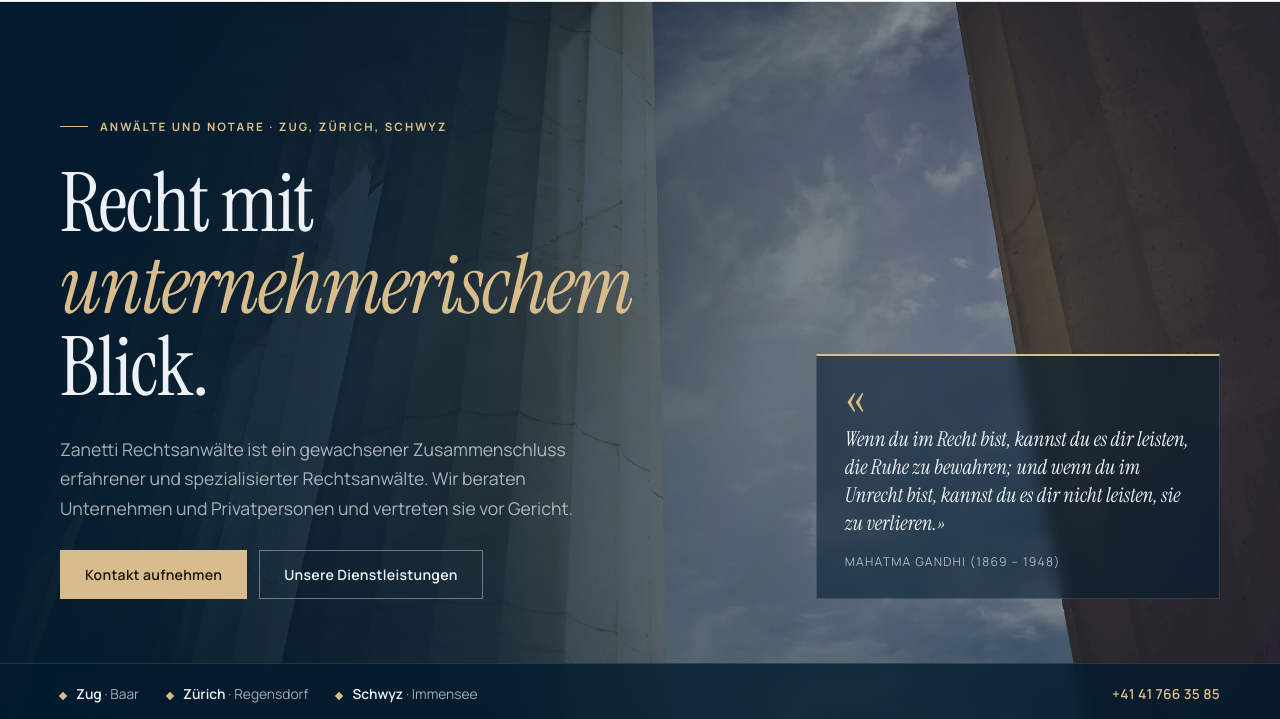
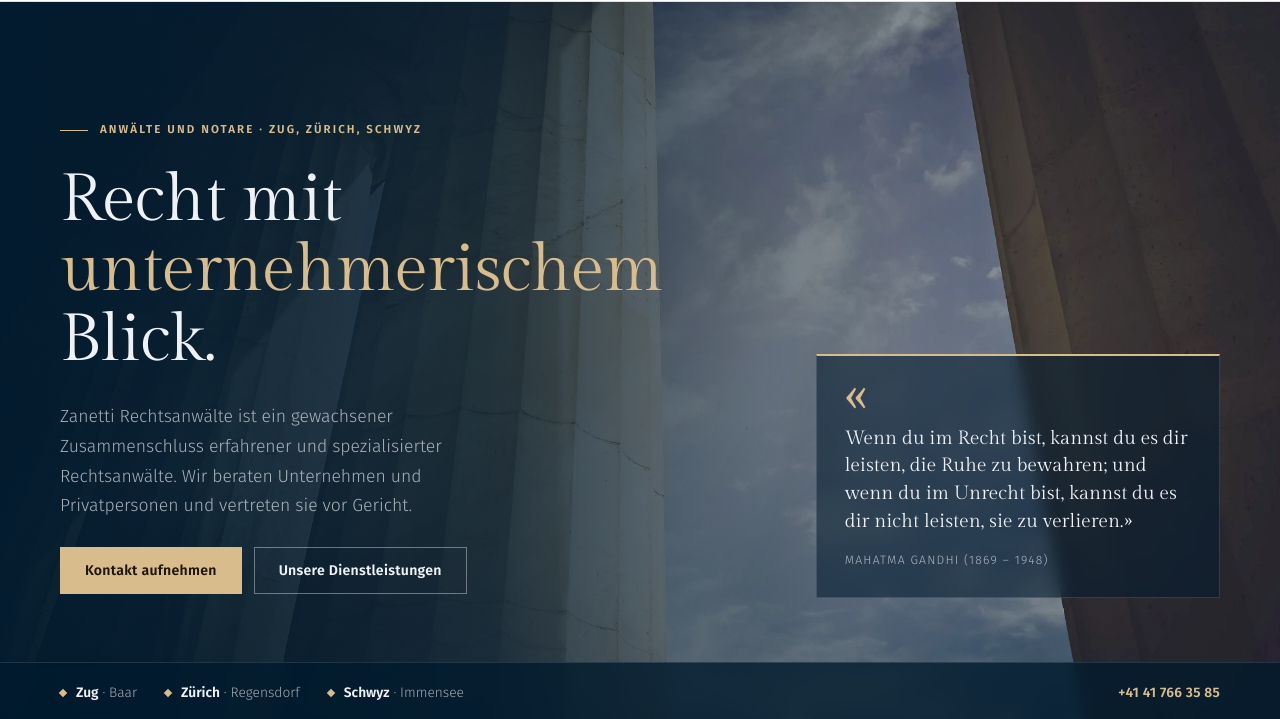
Before and after one commit to user47439/law-firm-website, a plain HTML site: page index.html in a window 1280 px wide. Shown: the part 79-798 px from the top of the page. Drawn offline with Linux system fonts and the light colour scheme.

Commit message:
Use zanettilaw.ch fonts: Gilda Display and Fira Sans
Co-Authored-By: Claude Opus 5.5 <noreply@anthropic.com>

```diff
--- a/index.html
+++ b/index.html
@@ -8,7 +8,7 @@
 <meta name="description" content="Zanetti Rechtsanwälte AG – Beratung, Prozessführung und Beurkundungen in Baar, Regensdorf und Immensee.">
 <link rel="preconnect" href="https://fonts.googleapis.com">
 <link rel="preconnect" href="https://fonts.gstatic.com" crossorigin>
-<link rel="stylesheet" href="https://fonts.googleapis.com/css2?family=Instrument+Serif:ital@0;1&family=Manrope:wght@400;500;600;700&display=swap">
+<link rel="stylesheet" href="https://fonts.googleapis.com/css2?family=Gilda+Display&family=Fira+Sans:wght@300;400;500;600&display=swap">
 <style>
 /* Layout: split hero (navy statement panel beside the columns photo), facts band,
    then alternating light and navy sections; sticky section titles on wide screens. */
@@ -25,8 +25,8 @@
   --gold-light: #d9bc8c;
   --on-navy: #eef2f6;
   --on-navy-muted: rgba(238,242,246,.68);
-  --display: "Instrument Serif", "Iowan Old Style", Georgia, serif;
-  --body: "Manrope", "Helvetica Neue", Arial, sans-serif;
+  --display: "Gilda Display", "Iowan Old Style", Georgia, serif;
+  --body: "Fira Sans", "Helvetica Neue", Arial, sans-serif;
   --wrap: 1200px;
 }
 @media (prefers-color-scheme: dark) {
@@ -43,12 +43,12 @@
 * { box-sizing: border-box; }
 html { scroll-behavior: smooth; scroll-padding-top: 88px; }
 @media (prefers-reduced-motion: reduce) { html { scroll-behavior: auto; } * { transition: none !important; } }
-body { margin: 0; background: var(--bg); color: var(--fg); font: 400 1rem/1.7 var(--body); -webkit-font-smoothing: antialiased; }
+body { margin: 0; background: var(--bg); color: var(--fg); font: 300 1.05rem/1.7 var(--body); -webkit-font-smoothing: antialiased; }
 img { max-width: 100%; display: block; }
 a { color: inherit; }
 a:focus-visible, button:focus-visible { outline: 2px solid var(--gold); outline-offset: 3px; }
-h1, h2, h3 { font-family: var(--display); font-weight: 400; line-height: 1.08; margin: 0; text-wrap: balance; }
-h2 { font-size: clamp(2.4rem, 4.6vw, 3.6rem); letter-spacing: -.01em; }
+h1, h2, h3 { font-family: var(--display); font-weight: 400; line-height: 1.15; margin: 0; text-wrap: balance; }
+h2 { font-size: clamp(2.1rem, 3.8vw, 3rem); letter-spacing: 0; }
 h3 { font-size: 1.55rem; }
 p { margin: 0; }
 
@@ -94,13 +94,13 @@ body::before { content: ""; position: fixed; inset: 0 0 auto; height: env(safe-a
 .hero-inner { display: grid; grid-template-columns: minmax(0, 7fr) minmax(0, 4fr); gap: 48px; align-items: end; padding-block: clamp(64px, 9vw, 120px) clamp(40px, 5vw, 64px); }
 .hero-copy { display: grid; gap: 26px; align-content: center; align-self: center; }
 .hero .eyebrow { color: var(--gold-light); }
-.hero h1 { font-size: clamp(3rem, 6.4vw, 5.8rem); line-height: 1; letter-spacing: -.02em; max-width: 12ch; }
-.hero h1 em { color: var(--gold-light); }
+.hero h1 { font-size: clamp(2.6rem, 5.2vw, 4.6rem); line-height: 1.05; letter-spacing: -.01em; max-width: 13ch; }
+.hero h1 em { color: var(--gold-light); font-style: normal; }
 .hero .intro { color: var(--on-navy-muted); font-size: 1.1rem; max-width: 48ch; }
 .cta { display: flex; flex-wrap: wrap; gap: 12px; }
 .hero-quote { margin: 0; padding: 26px 28px; background: rgba(0,26,46,.55); backdrop-filter: blur(8px); -webkit-backdrop-filter: blur(8px); border: 1px solid rgba(238,242,246,.14); border-top: 2px solid var(--gold-light); }
 .hero-quote::before { content: "«"; display: block; font-family: var(--display); font-size: 3.4rem; line-height: .6; color: var(--gold-light); margin-bottom: 10px; }
-.hero-quote p { font-family: var(--display); font-style: italic; font-size: 1.28rem; line-height: 1.38; }
+.hero-quote p { font-family: var(--display); font-size: 1.2rem; line-height: 1.45; }
 .hero-quote cite { display: block; margin-top: 14px; font-style: normal; font-size: .76rem; letter-spacing: .1em; text-transform: uppercase; color: var(--on-navy-muted); }
 .hero-bar { background: rgba(0,26,46,.78); backdrop-filter: blur(8px); -webkit-backdrop-filter: blur(8px); border-top: 1px solid rgba(238,242,246,.12); }
 .hero-bar .wrap { display: flex; flex-wrap: wrap; align-items: center; gap: 12px 40px; padding-block: 18px; font-size: .86rem; }
```
